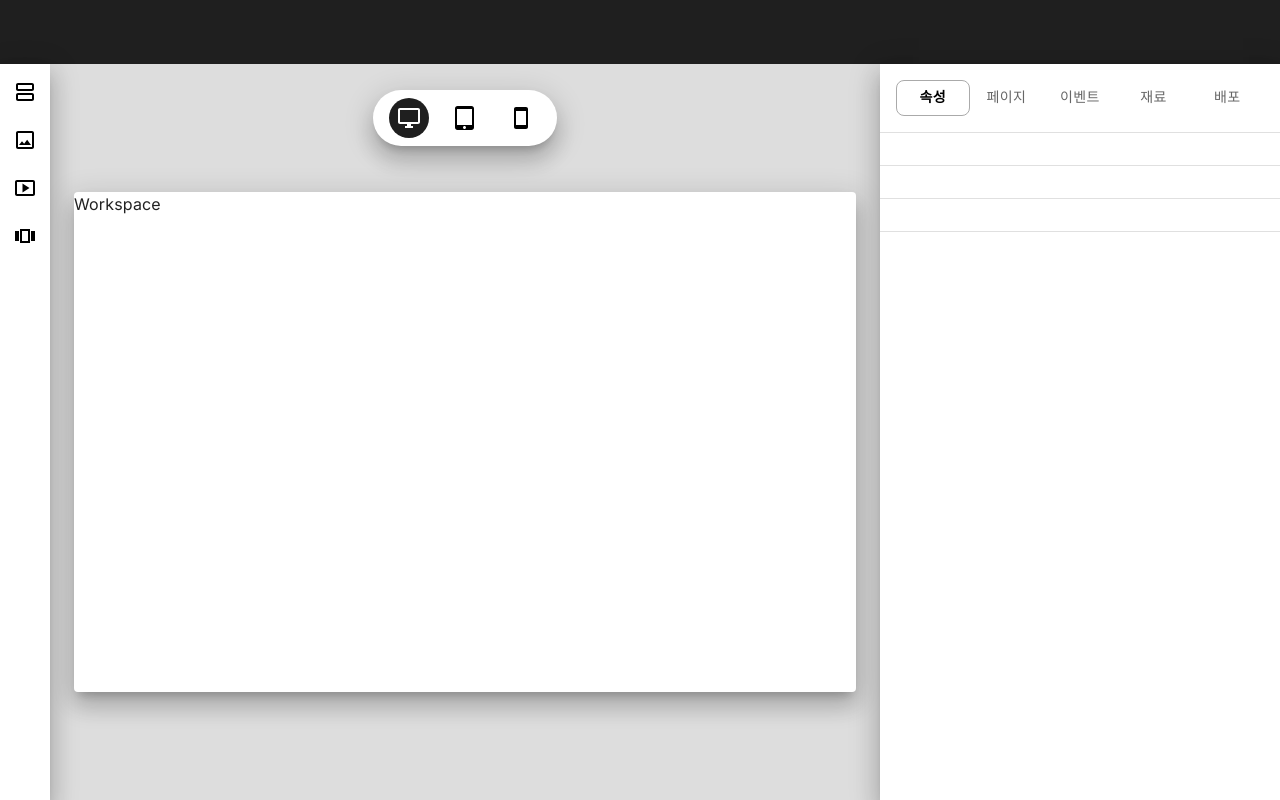
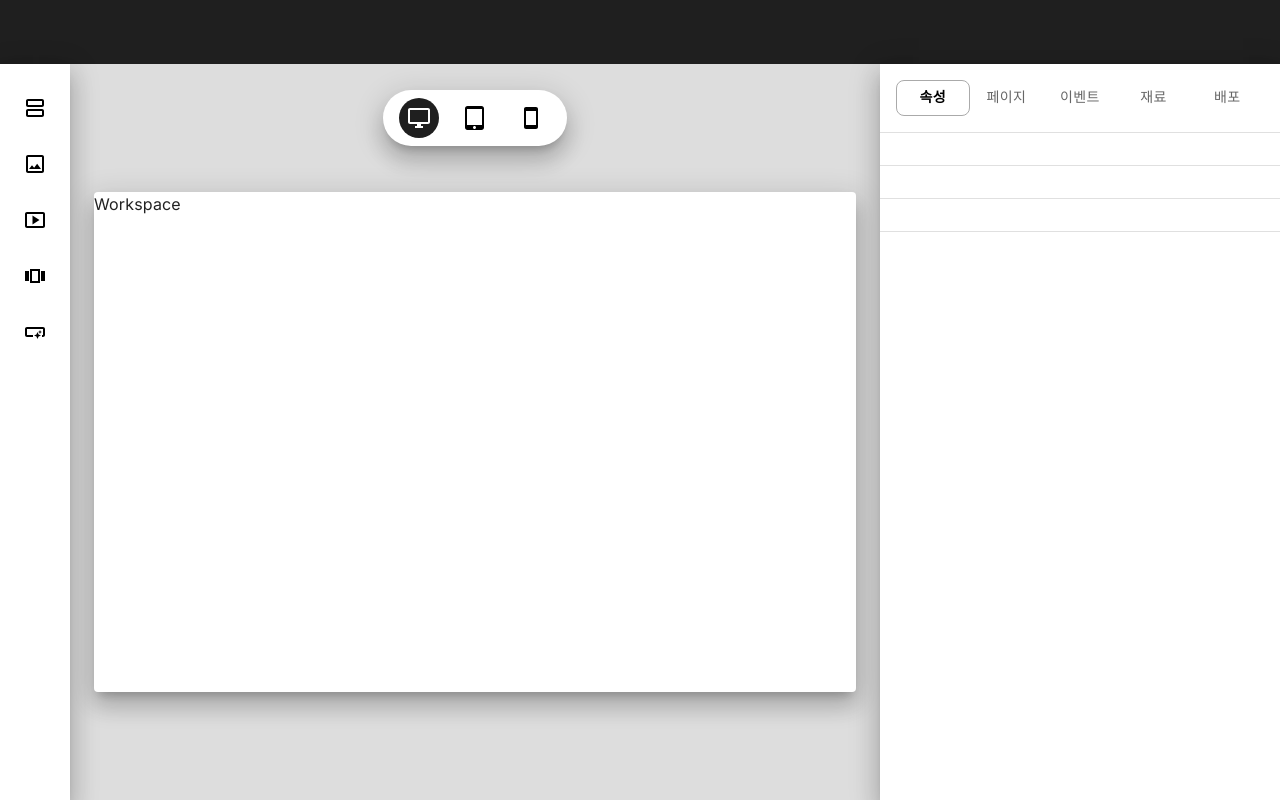
Before and after one commit to jayur830/mandao-clone-webapp-nextjs, a Next.js app: page / in a window 1280 px wide. Built offline with nearby package versions, Linux system fonts and the light colour scheme.

Commit message:
feat: `ComponentMenu` 아이콘 크기 조정, 기타 스타일 조정

```diff
--- a/src/components/ComponentMenu/index.tsx
+++ b/src/components/ComponentMenu/index.tsx
@@ -1,18 +1,18 @@
-import { ImageOutlined, SmartDisplayOutlined, ViewAgendaOutlined, ViewCarouselOutlined } from '@mui/icons-material';
-import { IconButton, List, ListItem, Paper } from '@mui/material';
+import { ImageOutlined, SmartButtonOutlined, SmartDisplayOutlined, ViewAgendaOutlined, ViewCarouselOutlined } from '@mui/icons-material';
+import { IconButton, List, ListItem, Paper, Tooltip } from '@mui/material';
 
 export default function ComponentMenu() {
   return (
     <Paper
       square
       elevation={15}
-      sx={{ width: 50, height: '100%' }}
+      sx={{ width: 70, height: '100%', paddingY: 2 }}
     >
       <List
         sx={{
           display: 'flex',
           flexDirection: 'column',
-          gap: 1,
+          gap: 2,
           '.MuiListItem-root': {
             justifyContent: 'center',
             padding: 0,
@@ -22,27 +22,58 @@ export default function ComponentMenu() {
       >
         {/* Block */}
         <ListItem>
-          <IconButton>
-            <ViewAgendaOutlined />
-          </IconButton>
+          <Tooltip
+            placement="right"
+            title="블록"
+          >
+            <IconButton title="Block">
+              <ViewAgendaOutlined fontSize="medium" />
+            </IconButton>
+          </Tooltip>
         </ListItem>
         {/* Image */}
         <ListItem>
-          <IconButton>
-            <ImageOutlined />
-          </IconButton>
+          <Tooltip
+            placement="right"
+            title="이미지"
+          >
+            <IconButton title="Image">
+              <ImageOutlined fontSize="medium" />
+            </IconButton>
+          </Tooltip>
         </ListItem>
         {/* Video (Asset, Youtube) */}
         <ListItem>
-          <IconButton>
-            <SmartDisplayOutlined />
-          </IconButton>
+          <Tooltip
+            placement="right"
+            title="비디오 (에셋, 유튜브)"
+          >
+            <IconButton title="Video (Asset, Youtube)">
+              <SmartDisplayOutlined fontSize="medium" />
+            </IconButton>
+          </Tooltip>
         </ListItem>
         {/* Carousel */}
         <ListItem>
-          <IconButton>
-            <ViewCarouselOutlined />
-          </IconButton>
+          <Tooltip
+            placement="right"
+            title="캐러셀"
+          >
+            <IconButton title="Carousel">
+              <ViewCarouselOutlined fontSize="medium" />
+            </IconButton>
+          </Tooltip>
+        </ListItem>
+        {/* Button */}
+        <ListItem>
+          <Tooltip
+            placement="right"
+            title="버튼"
+          >
+            <IconButton title="Button">
+              <SmartButtonOutlined fontSize="medium" />
+            </IconButton>
+          </Tooltip>
         </ListItem>
       </List>
     </Paper>
--- a/src/components/ResponsiveToolbar/index.tsx
+++ b/src/components/ResponsiveToolbar/index.tsx
@@ -17,7 +17,7 @@ export default function ResponsiveToolbar({ breakpoint, onChangeBreakpoint }: Re
         alignItems: 'center',
         gap: 2,
         borderRadius: 99,
-        paddingX: 2,
+        padding: 2,
         paddingY: 1,
         '.MuiSvgIcon-root': {
           color: 'common.black',
--- a/src/components/Workspace/index.tsx
+++ b/src/components/Workspace/index.tsx
@@ -19,6 +19,7 @@ export default function Workspace({ breakpoint }: WorkspaceProps) {
         maxWidth: widthMap[breakpoint],
         height: 'fit-content',
         minHeight: 500,
+        transition: 'max-width 0.3s ease',
       }}
     >
       Workspace
--- a/src/styles/theme.ts
+++ b/src/styles/theme.ts
@@ -5,4 +5,15 @@ export const palette = createPalette({});
 
 export const theme = createTheme({
   palette,
+  components: {
+    MuiTooltip: {
+      styleOverrides: {
+        tooltip: {
+          backgroundColor: '#1F1F1FEE',
+          fontSize: 16,
+          padding: '6px 12px',
+        },
+      },
+    },
+  },
 });
```
